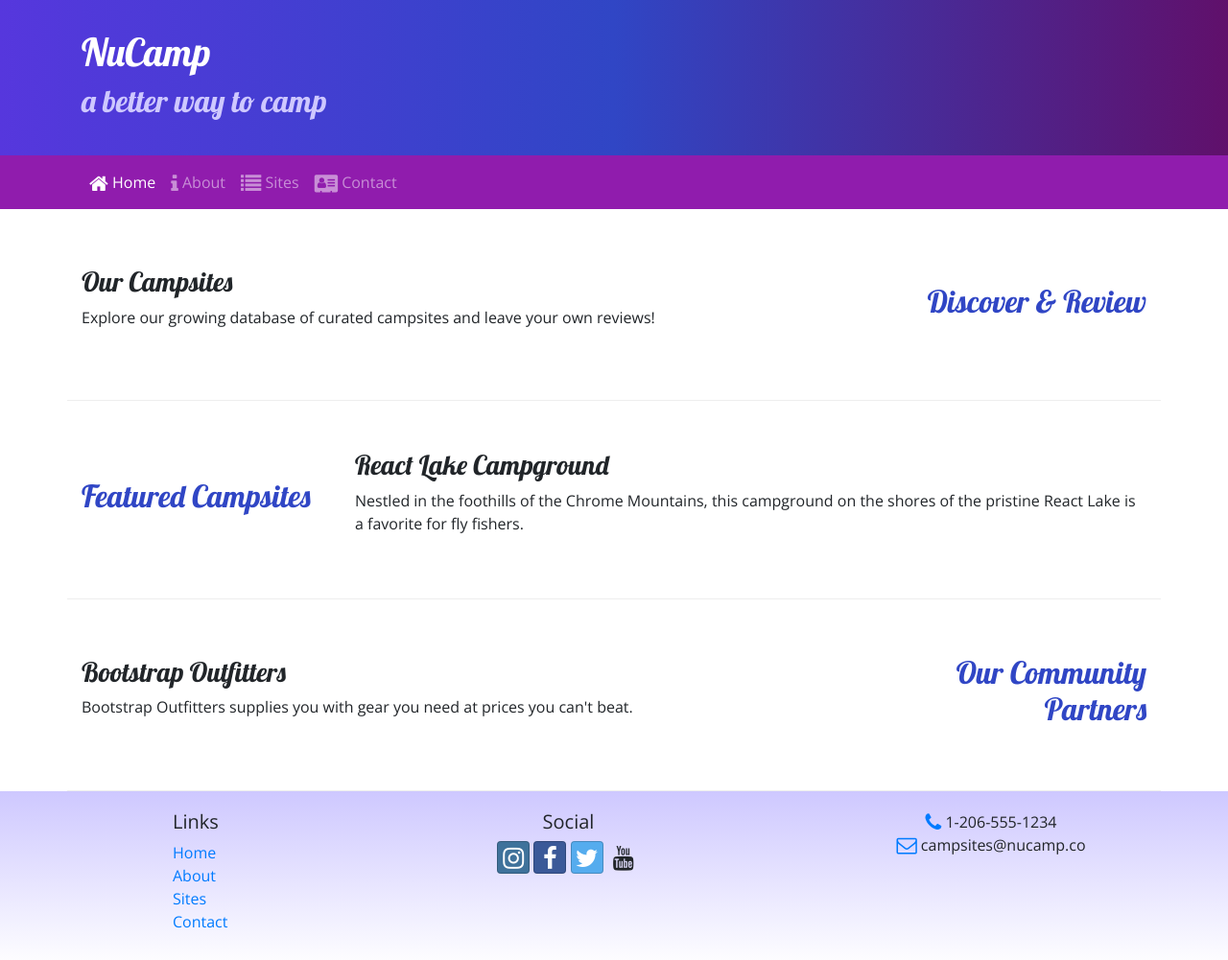
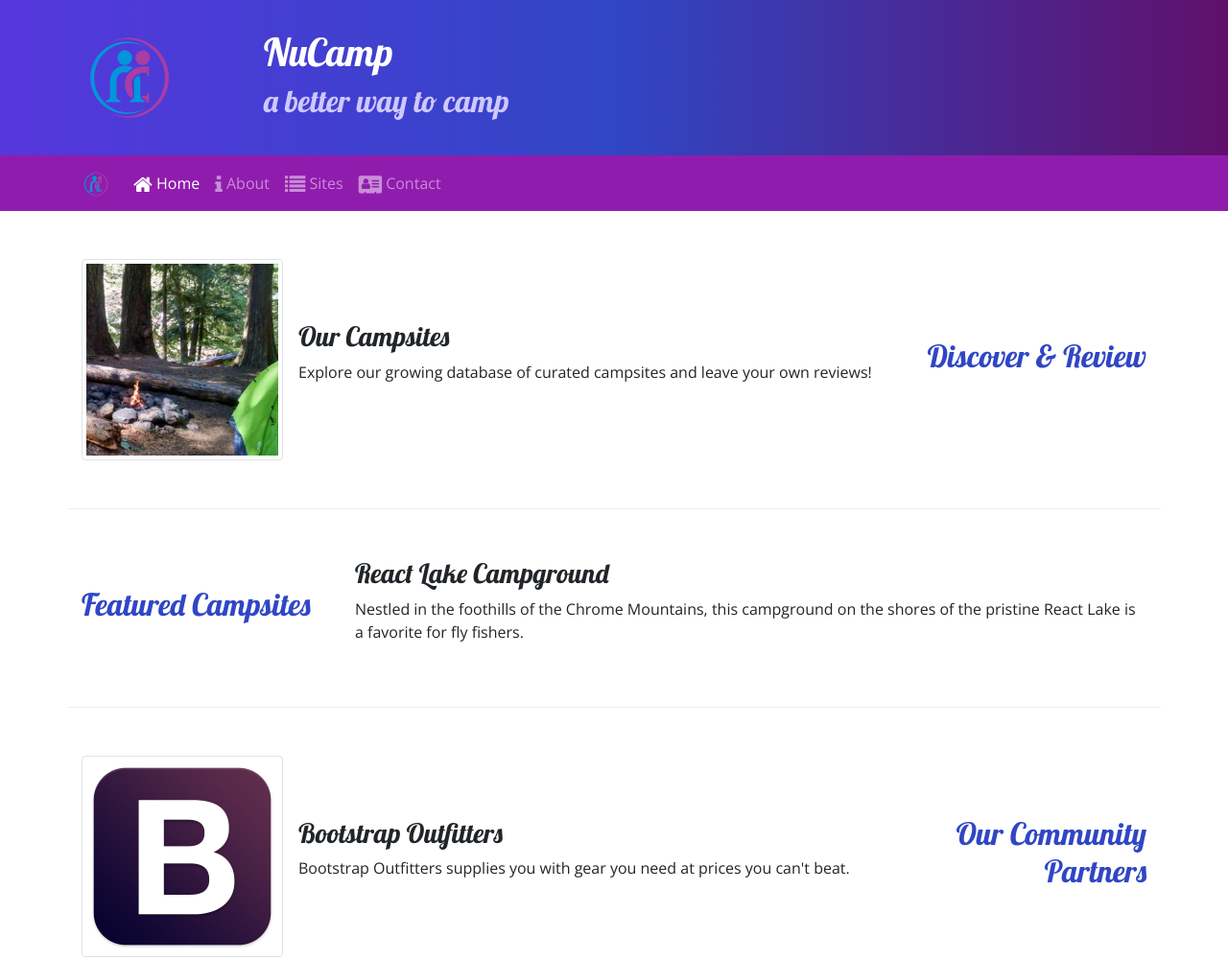
Before and after one commit to Grozzrox/bootstrap-project, a website: page index.html in a window 1280 px wide. Shown: the top 1001 px of the page at 96% size. Drawn offline with nearby package versions, Linux system fonts and the light colour scheme.

Commit message:
Images and Media

```diff
--- a/index.html
+++ b/index.html
@@ -21,6 +21,9 @@
     <header class="jumbotron jumbotron-fluid">
         <div class="container">
             <div class="row">
+                <div class="col-4 col-sm-3 col-md-2 align-self-center">
+                    <img src="/img/logo.png" class="image-fluid">
+                </div>
                 <div class="col">
                     <h1>NuCamp</h1>
                     <h2>a better way to camp</h2>
@@ -31,7 +34,8 @@
 
     <nav class="navbar navbar-expand-sm navbar-dark sticky-top">
         <div class="container">
-            <button class="navbar-toggler ml-auto" type="button" data-toggle="collapse" data-target="#nucampNavbar">
+            <a class="navbar-brand" href="index.html"><img src="/img/logo.png" height="30" width="30"></a>
+            <button class="navbar-toggler" type="button" data-toggle="collapse" data-target="#nucampNavbar">
                 <span class="navbar-toggler-icon"></span>
             </button>
             <div class="collapse navbar-collapse" id="nucampNavbar">
@@ -51,8 +55,13 @@
                 <h2 class="text-sm-right">Discover & Review</h2>
             </div>
             <div class="col">
-                <h3>Our Campsites</h3>
-                <p class="d-none d-sm-block">Explore our growing database of curated campsites and leave your own reviews!</p>
+                <div class="media">
+                    <img class="d-flex mr-3 img-thumbnail" src="img/breadcrumb-trail-thumb.jpg" alt="Breadcrum Trail">
+                    <div class="media-body align-self-center">
+                        <h3>Our Campsites</h3>
+                        <p class="d-none d-sm-block">Explore our growing database of curated campsites and leave your own reviews!</p>
+                    </div>
+                </div>
             </div>
         </div>
 
@@ -71,8 +80,13 @@
                 <h2 class="text-sm-right">Our Community Partners</h2>
             </div>
             <div class="col">
-                <h3>Bootstrap Outfitters</h3>
-                <p class="d-none d-sm-block">Bootstrap Outfitters supplies you with gear you need at prices you can't beat.</p>
+                <div class="media">
+                    <img class="d-flex mr-3 img-thumbnail" src="img/bootstrap-thumb.png" alt="Bootstrap Outfitters">
+                    <div class="media-body align-self-center">
+                        <h3>Bootstrap Outfitters</h3>
+                        <p class="d-none d-sm-block">Bootstrap Outfitters supplies you with gear you need at prices you can't beat.</p>
+                    </div>
+                </div>
             </div>
         </div>
 
```
Also changed, not shown: aboutus.html (+4 -0 lines), contactus.html (+4 -0 lines), img/bootstrap-thumb.png (added), img/breadcrumb-trail-thumb.jpg (added), img/breadcrumb-trail.jpg (added), img/chrome-river-thumb.jpg (added), img/chrome-river.jpg (added), img/logo.png (added), img/react-lake-thumb.jpg (added), img/react-lake.jpg (added).
